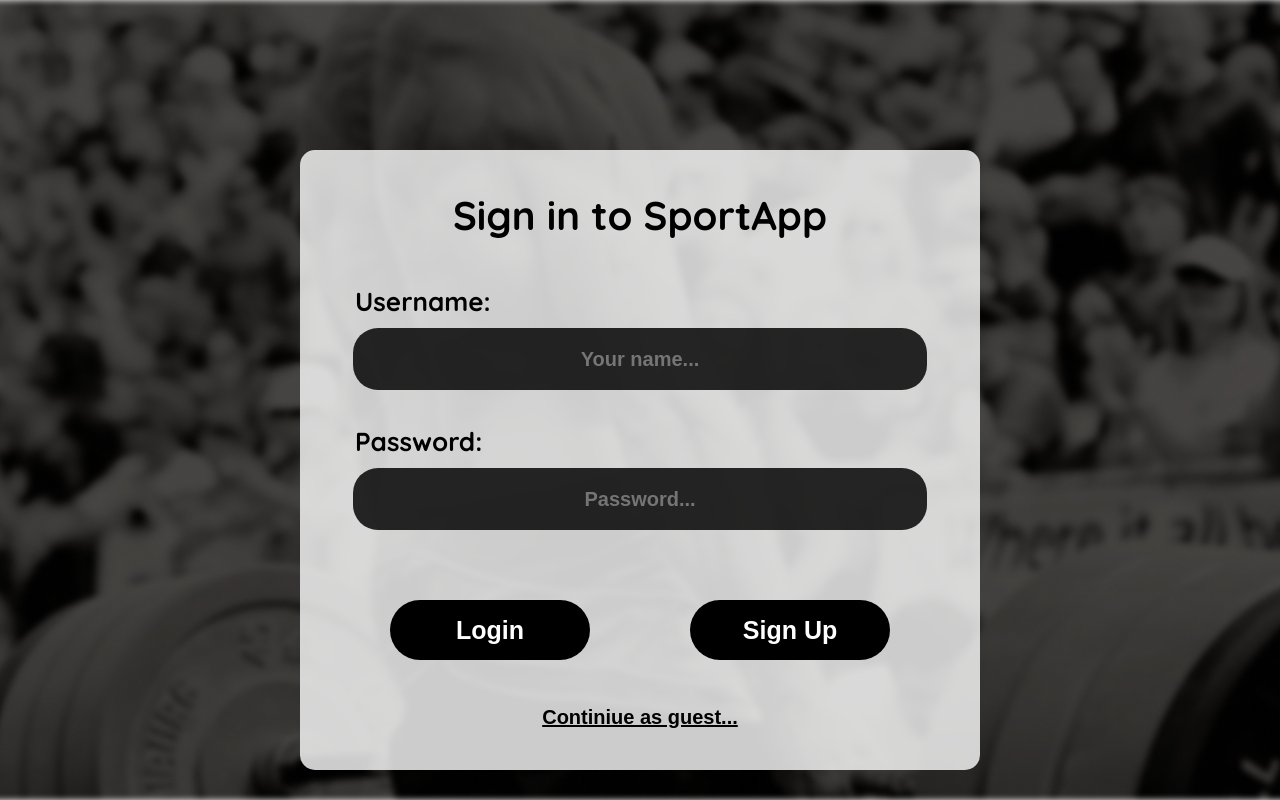
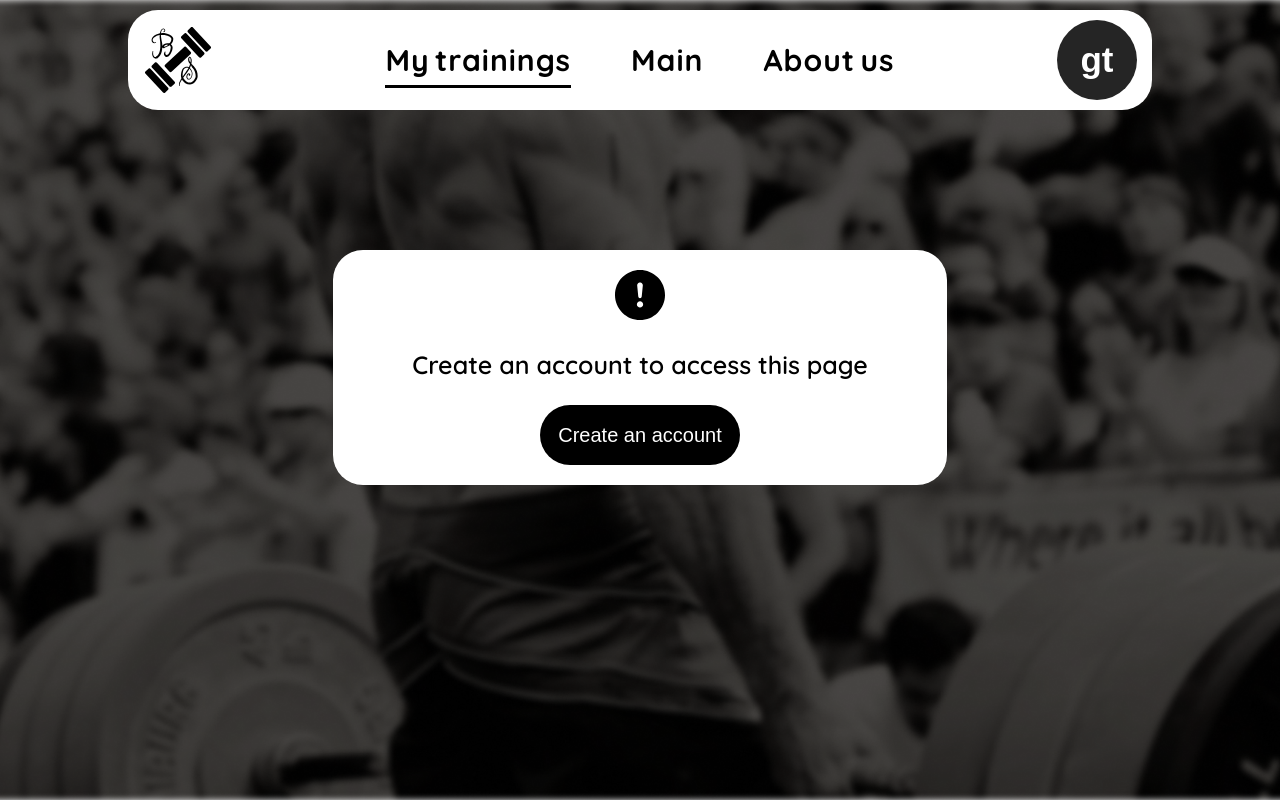
Before and after one commit to YevheniiBrodovskyii/Be_Sporty_React_App, a React (Create React App) app: page /MyTrainings in a window 1280 px wide. Both pictures are taken after a click on the button "Continiue as guest...". Built offline with nearby package versions, Linux system fonts and the light colour scheme; what react-animations would draw is missing.

Commit message:
Add several UI elements depending on the request code

```diff
--- a/src/components/Card/Card.jsx
+++ b/src/components/Card/Card.jsx
@@ -1,4 +1,3 @@
-import { useSelector } from "react-redux";
 import { useEffect, useState } from "react";
 
 import {
@@ -12,8 +11,6 @@
 
 function Card({ name, img, id }) {
   const [exercises, takeExercises] = useState([]);
-
-  const token = useSelector((state) => state.data.data.token);
 
   useEffect(() => {
     const requestOptions = {
@@ -32,7 +29,7 @@
       takeExercises(data);
     };
     fetchExerciseGroups();
-  }, [token, id]);
+  }, [id]);
 
   const [popupOpen, isPopupOpen] = useState(false);
 
--- a/src/components/Cards/Cards.jsx
+++ b/src/components/Cards/Cards.jsx
@@ -1,13 +1,10 @@
 import { CardsContainer } from "./styled.js";
-import { useSelector } from "react-redux";
 
 import Card from "../Card/Card";
 import { useEffect, useState } from "react";
 
 function Cards() {
   const [exerciseGroups, takeExerciseGroups] = useState([]);
-
-  const token = useSelector((state) => state.data.data.token);
 
   useEffect(() => {
     const requestOptions = {
@@ -26,7 +23,7 @@
       takeExerciseGroups(data);
     };
     fetchExerciseGroups();
-  }, [token]);
+  }, []);
 
   return (
     <CardsContainer>
--- a/src/components/DayCard/DayCard.jsx
+++ b/src/components/DayCard/DayCard.jsx
@@ -3,6 +3,7 @@
   DayCardNameContainer,
   DayCardName,
   DayCardExercise,
+  DayCardWarning,
 } from "./styled.js";
 
 import MyTrainingsPopup from "../MyTrainingsPopup/MyTrainingsPopup.jsx";
@@ -20,9 +21,15 @@
         <DayCardNameContainer>
           <DayCardName>{dayUppercase}</DayCardName>
         </DayCardNameContainer>
-        {exercisesPerDay.map((item, idDay) => (
-          <DayCardExercise key={idDay}>{item.name}</DayCardExercise>
-        ))}
+        {exercisesPerDay.length === 0 ? (
+          <DayCardWarning>Empty...</DayCardWarning>
+        ) : (
+          <>
+            {exercisesPerDay.map((item, idDay) => (
+              <DayCardExercise key={idDay}>{item.name}</DayCardExercise>
+            ))}
+          </>
+        )}
       </DayCardContent>
       {popupOpen ? (
         <MyTrainingsPopup
--- a/src/components/DayCard/styled.js
+++ b/src/components/DayCard/styled.js
@@ -67,4 +67,25 @@
     }
   `
 
-export {DayCardContent,DayCardNameContainer, DayCardName, DayCardExercise};
+const DayCardWarning= styled.div`
+    width:40%;
+    margin:25% auto 0 auto;
+    text-align:center;
+    background-color:#C4C4C4;
+    color:black;
+    font-size:35px;
+    font-weight:600;
+    border-radius: 30px;
+    padding: 10px;
+    @media (min-width: 481px) and (max-width: 768px) {
+      width:60%;
+      margin:130px auto 0 auto;
+    }
+    @media (min-width: 320px) and (max-width: 480px) {
+      width:60%;
+      margin:100px auto 0 auto;
+      font-size:30px;
+      }
+`
+
+export {DayCardContent,DayCardNameContainer, DayCardName, DayCardExercise, DayCardWarning};
--- a/src/components/ExerciseDescription/ExerciseDescription.jsx
+++ b/src/components/ExerciseDescription/ExerciseDescription.jsx
@@ -44,7 +44,7 @@
       };
       fetchExerciseGroups();
     }
-  }, [active, token, id]);
+  }, [active, id]);
 
   useEffect(() => {
     if (selectedDay === "Add to my trainings") {
--- a/src/components/LoginPage/LoginPage.jsx
+++ b/src/components/LoginPage/LoginPage.jsx
@@ -1,8 +1,8 @@
 import { useState } from "react";
-
-import { useDispatch } from "react-redux";
+import { useDispatch, useSelector } from "react-redux";
 import { getData } from "../../store/userData.js";
 import { getUserName } from "../../store/userName.js";
+import { setError } from "../../store/errorInfo.js";
 import {
   LoginPageContent,
   LoginPageTitle,
@@ -21,8 +21,9 @@
   const [username, isUsername] = useState("");
   const [password, isPassword] = useState("");
 
-  const [errorMessage, isErrorMessage] = useState(false);
   const [successMessage, isSuccessMessage] = useState(false);
+
+  const errorMessage = useSelector((state) => state.error.error);
 
   const dispatch = useDispatch();
 
@@ -46,12 +47,16 @@
         requestOptions
       );
       const data = await responce.json();
-      const getUserData = () => dispatch(getData(data));
-      const getUserUsername = () => dispatch(getUserName(user.username));
-      getUserData();
-      getUserUsername();
+      dispatch(getData(data));
+      dispatch(getUserName(user.username));
     };
     fetchToken();
+  }
+
+  function asGuest() {
+    dispatch(getData({ token: "quest" }));
+    dispatch(getUserName("guest"));
+    dispatch(setError(""));
   }
 
   return (
@@ -78,7 +83,7 @@
               isPassword(e.target.value);
             }}
           />
-          {errorMessage ? <LoginError>Error Message</LoginError> : <></>}
+          {errorMessage ? <LoginError>{errorMessage}</LoginError> : <></>}
           {successMessage ? (
             <LoginSuccess>Sign in using the created account</LoginSuccess>
           ) : (
@@ -88,7 +93,9 @@
           <LoginPageButton onClick={() => isSignUpOpen(true)}>
             Sign Up
           </LoginPageButton>
-          <LoginPageButtonGuest>Continiue as guest...</LoginPageButtonGuest>
+          <LoginPageButtonGuest onClick={() => asGuest()}>
+            Continiue as guest...
+          </LoginPageButtonGuest>
         </LoginPageContent>
       )}
     </>
--- a/src/components/MyTrainings/MyTrainings.jsx
+++ b/src/components/MyTrainings/MyTrainings.jsx
@@ -1,6 +1,18 @@
 import { useState, useEffect } from "react";
 import { useSelector } from "react-redux";
-import { MyTrainingsContainer } from "./styled.js";
+import { useDispatch } from "react-redux";
+import { getData } from "../../store/userData.js";
+import { getUserName } from "../../store/userName.js";
+import { setError } from "../../store/errorInfo.js";
+import {
+  MyTrainingsContainer,
+  MytrainingsWarning,
+  MytrainingsWarningImgContainer,
+  MytrainingsWarningImg,
+  MytrainingsWarningDescr,
+  MytrainingsWarningButtonContainer,
+  MytrainingsWarningButton,
+} from "./styled.js";
 import DayCard from "../DayCard/DayCard";
 
 function MyTrainings({ active }) {
@@ -10,8 +22,15 @@
   const token = useSelector((state) => state.data.data.token);
   const username = useSelector((state) => state.username.username);
 
+  const dispatch = useDispatch();
+
+  function goLogin() {
+    dispatch(getData([]));
+    dispatch(getUserName(""));
+  }
+
   useEffect(() => {
-    if (active || refetch) {
+    if ((active || refetch) && token !== "quest") {
       const requestOptions = {
         method: "GET",
         headers: {
@@ -20,21 +39,46 @@
         },
       };
 
-      const getUserExercise = async () => {
+      const fetchUserTrainings = async () => {
         const responce = await fetch(
           `http://localhost:8080/api/user/trainings/${username}`,
           requestOptions
         );
+        if (responce.status !== 200) {
+          const data = await responce.json();
+          dispatch(setError(data.error_message));
+          dispatch(getData([]));
+          dispatch(getUserName(""));
+        }
         const data = await responce.json();
         takeUserExercise(data);
       };
-      getUserExercise();
+      fetchUserTrainings();
+
       isRefetch(false);
     }
-  }, [active, token, username, refetch]);
+  }, [active, token, username, refetch, dispatch]);
 
   return (
     <>
+      {token === "quest" ? (
+        <MytrainingsWarning>
+          <MytrainingsWarningImgContainer>
+            <MytrainingsWarningImg
+              src="./assets/exclamation.svg"
+              alt="exclamation"
+            />
+          </MytrainingsWarningImgContainer>
+          <MytrainingsWarningDescr>
+            Create an account to access this page
+          </MytrainingsWarningDescr>
+          <MytrainingsWarningButtonContainer>
+            <MytrainingsWarningButton onClick={() => goLogin()}>
+              Create an account
+            </MytrainingsWarningButton>
+          </MytrainingsWarningButtonContainer>
+        </MytrainingsWarning>
+      ) : (
         <MyTrainingsContainer>
           {userExercise.map((item) => (
             <DayCard
@@ -42,10 +86,10 @@
               day={item.day}
               exercisesPerDay={item.exercisesPerDay}
               isRefetch={isRefetch}
-            refetch={refetch}
             />
           ))}
         </MyTrainingsContainer>
+      )}
     </>
   );
 }
--- a/src/components/MyTrainings/styled.js
+++ b/src/components/MyTrainings/styled.js
@@ -18,4 +18,61 @@
     }
   `;
 
-export {MyTrainingsContainer};
+const MytrainingsWarning = styled.div`
+  position:relative;
+  top:150px;
+  width:40%;
+  margin: 0 auto;
+  background-color: white;
+  border-radius: 30px;
+  padding: 20px 0px;
+  animation: ${fader} 0.5s;
+  @media (min-width: 1201px) and (max-width: 1600px) {
+    width:60%;
+  }
+  @media (min-width: 320px) and (max-width: 1200px) {
+    width:90%;
+  }
+`
+
+const MytrainingsWarningImgContainer = styled.div`
+    width:50px;
+    margin: 0 auto;
+`
+
+const MytrainingsWarningImg = styled.img`
+
+`
+
+const MytrainingsWarningDescr = styled.p`
+    text-align:center;
+    font-size:25px;
+    font-weight: 600;
+    @media (min-width: 320px) and (max-width: 768px) {
+      font-size:18px;
+    }
+`
+
+const MytrainingsWarningButtonContainer = styled.div`
+    width:200px;
+    margin: 0 auto;
+    @media (min-width: 320px) and (max-width: 768px) {
+      width:150px;
+    }
+`
+
+const MytrainingsWarningButton = styled.button`
+    font-size:20px;
+    width:inherit;
+    height:60px;
+    background-color: #000000;
+    border-radius: 30px;
+    border:none;
+    color:white;
+    @media (min-width: 320px) and (max-width: 768px) {
+      font-size:15px;
+      height:40px;
+    }
+`
+
+export {MyTrainingsContainer,MytrainingsWarning,MytrainingsWarningImgContainer, MytrainingsWarningImg, MytrainingsWarningDescr, MytrainingsWarningButtonContainer, MytrainingsWarningButton};
--- a/src/components/MyTrainingsPopup/MyTrainingsPopup.jsx
+++ b/src/components/MyTrainingsPopup/MyTrainingsPopup.jsx
@@ -10,10 +10,11 @@
   MyTrainingsPopupBtnContainer,
   MyTrainingsPopupBtn,
   MyTrainingsPopupWarning,
+  MyTrainingsPopupEmptyWarning,
 } from "./styled.js";
 
 function MyTrainingsPopup(props) {
-  const { isPopupOpen, day, exercisesPerDay, isRefetch, refetch } = props;
+  const { isPopupOpen, day, exercisesPerDay, isRefetch } = props;
 
   const token = useSelector((state) => state.data.data.token);
   const username = useSelector((state) => state.username.username);
@@ -52,6 +53,12 @@
             onClick={() => isPopupOpen(false)}
           />
           <MyTrainingsPopupTitle>{day}</MyTrainingsPopupTitle>
+          {exercisesPerDay.length === 0 ? (
+            <MyTrainingsPopupEmptyWarning>
+              Empty...
+            </MyTrainingsPopupEmptyWarning>
+          ) : (
+            <>
               {exercisesPerDay.map((item, idExercise) => (
                 <MyTrainingsPopupExercise key={idExercise}>
                   <MyTrainingsPopupExerciseDelete
@@ -61,7 +68,8 @@
                   {item.name}
                 </MyTrainingsPopupExercise>
               ))}
-
+            </>
+          )}
           {exercisesPerDay.length >= 8 ? (
             <MyTrainingsPopupWarning>
               *Your training day should not consist of more than 8 exercises
--- a/src/components/MyTrainingsPopup/styled.js
+++ b/src/components/MyTrainingsPopup/styled.js
@@ -198,6 +198,26 @@
     }
 `
 
+const MyTrainingsPopupEmptyWarning = styled.div`
+    width:40%;
+    margin:25% auto 0 auto;
+    text-align:center;
+    background-color:rgba(0, 75, 143, 0.6);
+    color:black;
+    font-size:35px;
+    font-weight:600;
+    border-radius: 20px;
+    padding: 10px;
+    @media (min-width: 481px) and (max-width: 768px) {
+    width:60%;
+    margin:130px auto 0 auto;
+    }
+    @media (min-width: 320px) and (max-width: 480px) {
+    width:60%;
+    margin:100px auto 0 auto;
+    font-size:30px;
+    }
+`
 
 
-export {MyTrainingsPopupOverlay, MyTrainingsPopupWrapper, MyTrainingsPopupContent, MyTrainingsPopupTitle, MyTrainingsPopupClose, MyTrainingsPopupExerciseDelete, MyTrainingsPopupExercise,MyTrainingsPopupBtnContainer,  MyTrainingsPopupBtn, MyTrainingsPopupWarning};
+export {MyTrainingsPopupOverlay, MyTrainingsPopupWrapper, MyTrainingsPopupContent, MyTrainingsPopupTitle, MyTrainingsPopupClose, MyTrainingsPopupExerciseDelete, MyTrainingsPopupExercise,MyTrainingsPopupBtnContainer,  MyTrainingsPopupBtn, MyTrainingsPopupWarning, MyTrainingsPopupEmptyWarning};
--- /dev/null
+++ b/src/store/errorInfo.js
@@ -0,0 +1,19 @@
+import {createSlice} from "@reduxjs/toolkit";
+
+
+const errorInfo = createSlice({
+    name: 'error',
+    initialState: {
+        error : ""
+    },
+    reducers: {
+        setError(state, action) {
+            return { error: action.payload}
+        }
+    },
+});
+
+
+export const {setError} = errorInfo.actions;
+
+export default errorInfo.reducer;
--- a/src/store/index.js
+++ b/src/store/index.js
@@ -4,18 +4,20 @@
 import userData from "./userData";
 import userName from "./userName";
 import loadingStatus from "./loadingStatus";
+import errorInfo from "./errorInfo";
 
 const rootReducer = combineReducers({
     data: userData,
     username: userName,
-    loaded: loadingStatus
+    loaded: loadingStatus,
+    error: errorInfo
 });
 
 
 const persistConfig = {
     key: 'root',
     storage,
-    blacklist: ['loaded']
+    blacklist: ['loaded', 'error']
 }
 
 
```
Also changed, not shown: public/assets/exclamation.svg (added). Lines whose indentation alone changed are shown as unchanged.
